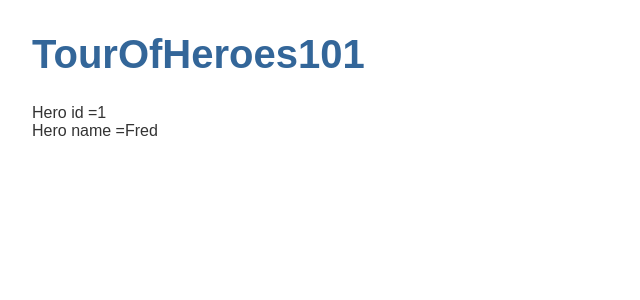
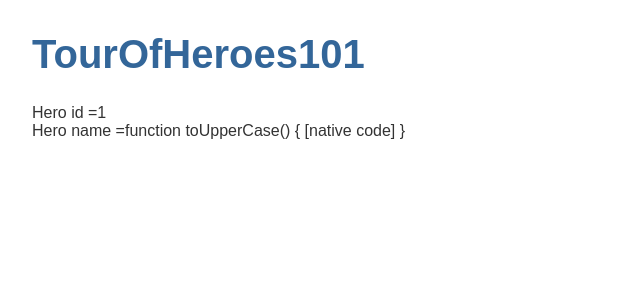
Before and after one commit to IndraWebAu/TourOfHeroes101, an Angular app: page / in a window 1280 px wide. Shown: the top 300 px of the page, without its empty margins (0-640 px from the left). Built offline with nearby package versions, Linux system fonts and the light colour scheme.

Commit message:
use-uppercase-pipe

```diff
--- a/src/app/heroes/heroes.component.html
+++ b/src/app/heroes/heroes.component.html
@@ -1,2 +1,2 @@
 <div>Hero id ={{ hero.id }}</div>
-<div>Hero name ={{ hero.name }}</div>
+<div>Hero name ={{ hero.name.toUpperCase }}</div>
```
